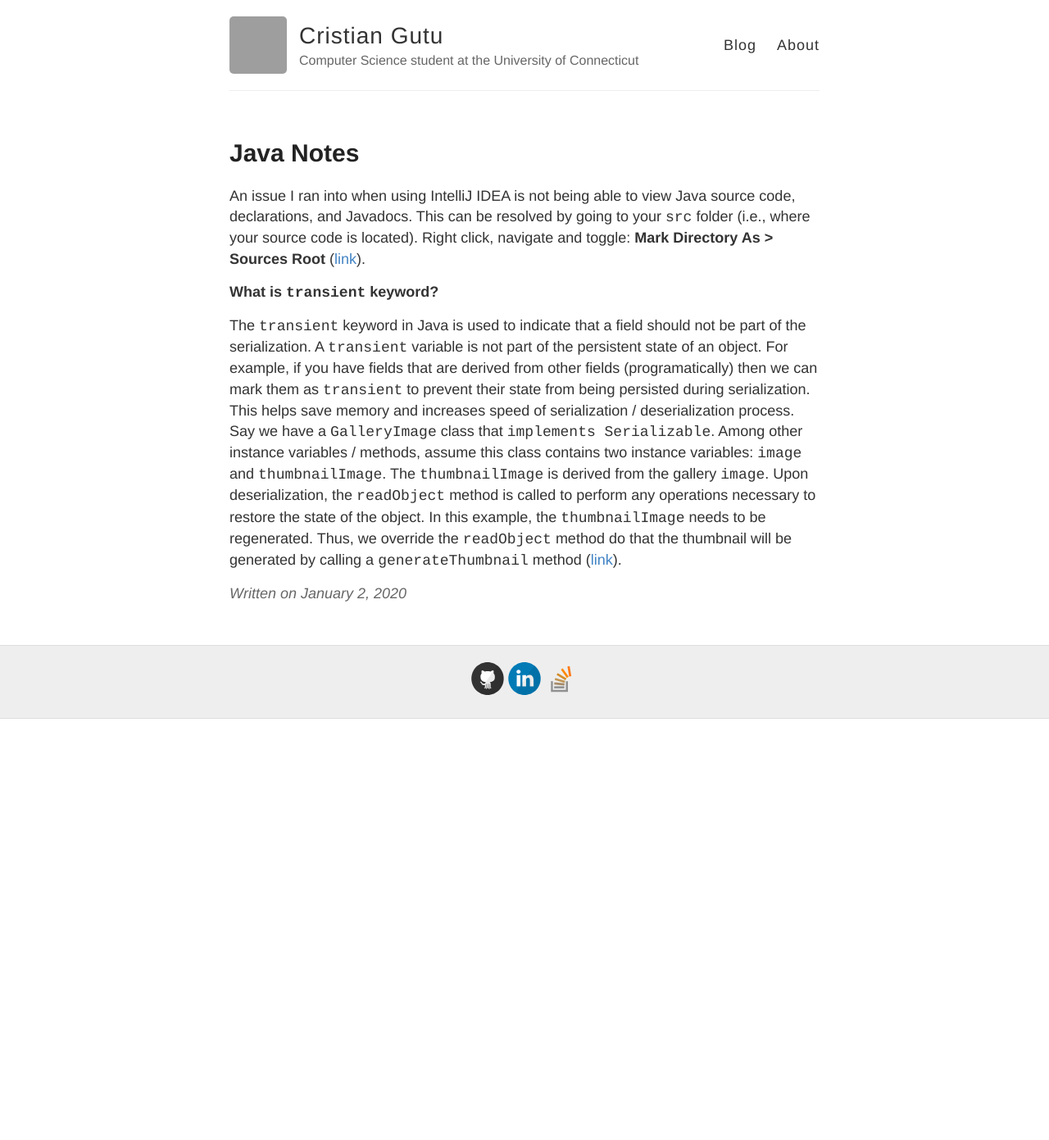
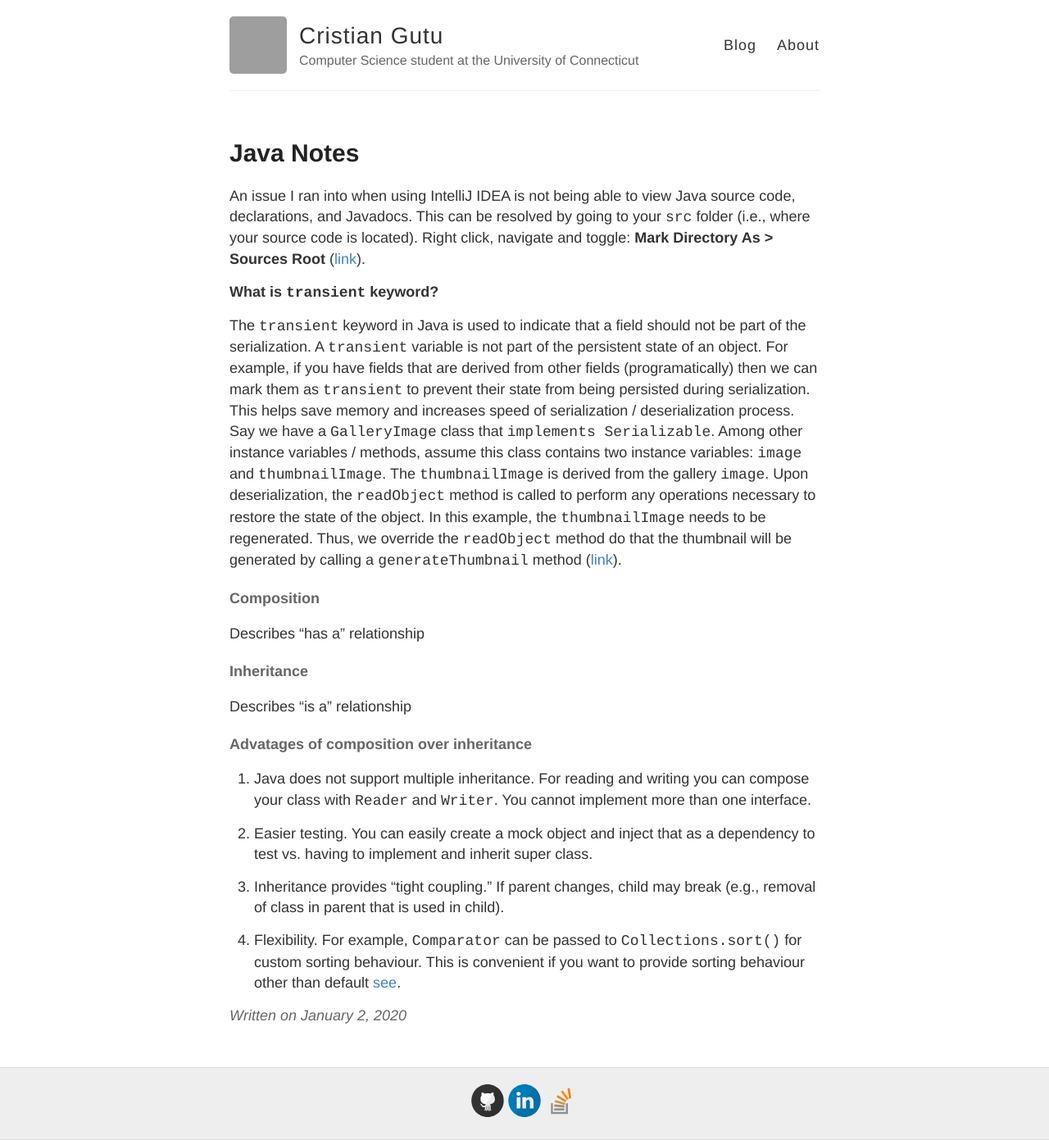
Before and after one commit to gutucristian/gutucristian.github.io, a Jekyll site: the page built from _posts/2020-01-02-Java-Notes.md, in a window 1280 px wide. Shown: the whole page at 82% size. Built offline with Jekyll 4.4.1, drawn with Linux system fonts in a browser that asks for light colours; our own code applies the rules of GitHub Pages for plain Markdown files; before the commit the page ends 900 px from its top, so only the background shows below that; grey boxes are pictures that could not be loaded.

Commit message:
Update 2020-01-02-Java-Notes.md

```diff
--- a/_posts/2020-01-02-Java-Notes.md
+++ b/_posts/2020-01-02-Java-Notes.md
@@ -3,3 +3,19 @@ An issue I ran into when using IntelliJ IDEA is not being able to view Java sour
 __What is `transient` keyword?__
 
 The `transient` keyword in Java is used to indicate that a field should not be part of the serialization. A `transient` variable is not part of the persistent state of an object. For example, if you have fields that are derived from other fields (programatically) then we can mark them as `transient` to prevent their state from being persisted during serialization. This helps save memory and increases speed of serialization / deserialization process. Say we have a `GalleryImage` class that `implements Serializable`. Among other instance variables / methods, assume this class contains two instance variables: `image` and `thumbnailImage`. The `thumbnailImage` is derived from the gallery `image`. Upon deserialization, the `readObject` method is called to perform any operations necessary to restore the state of the object. In this example, the `thumbnailImage` needs to be regenerated. Thus, we override the `readObject` method do that the thumbnail will be generated by calling a `generateThumbnail` method ([link](https://stackoverflow.com/questions/910374/why-does-java-have-transient-fields)).
+
+#### Composition
+Describes "has a" relationship
+
+#### Inheritance
+Describes "is a" relationship
+
+#### Advatages of composition over inheritance
+
+1. Java does not support multiple inheritance. For reading and writing you can compose your class with `Reader` and `Writer`. You cannot implement more than one interface.
+
+2. Easier testing. You can easily create a mock object and inject that as a dependency to test vs. having to implement and inherit super class.
+
+3. Inheritance provides "tight coupling." If parent changes, child may break (e.g., removal of class in parent that is used in child).
+
+4. Flexibility. For example, `Comparator` can be passed to `Collections.sort()` for custom sorting behaviour. This is convenient if you want to provide sorting behaviour other than default [see](https://www.youtube.com/watch?v=oAp4GYprVHM).
```
